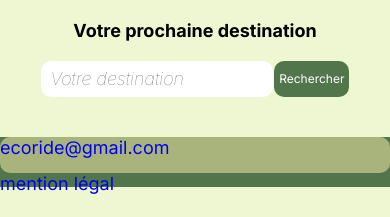
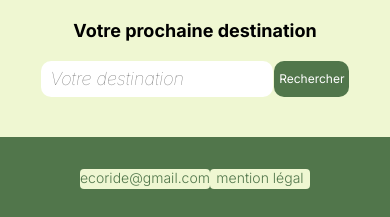
Before and after one commit to Minibrute90/ecoride, a PHP site: page / in a window 390 px wide. Shown: the part 998-1215 px from the top of the page. Before the commit the page ends 1192 px from the top, so only its background shows below. Run offline with PHP 8.4, Linux system fonts and the light colour scheme.

Commit message:
responsive bibliotheque 1903

```diff
--- a/css/style.css
+++ b/css/style.css
@@ -50,8 +50,13 @@ nav a {
     color :#51764B;
 }
 
+nav a:hover{
+    border-bottom: 1px solid #51764B;
+}
+
 nav a.active {
     font-weight: 900;
+    border-bottom: none;
 }
 
 /*style section_accueil*/
@@ -118,15 +123,41 @@ article {
 footer {
     margin-top: 40px;
     width: 100%;
-    height: 50px;
+    height: 80px;
     background-color: #51764B;
 }
 
-.position_email{
-    background-color: #A8B47B;
-    color: black;
-    height: 36px;
+.bt_footer{
+    display: flex;
+    flex-direction: row;
+    justify-content: space-between;
+    margin:32px;
+    margin-right:80px;
+    margin-left:80px;
+    left:0;
+    right:0;
+}
+
+
+.position_email, .position_mention{
+    background-color: #EFF7D2;
+    width: 160px;
+    height: 20px;
+    font-size: 12px;
     border: none;
-    border-radius: 10px;
+    border-radius: 4px;
+}
 
+.position_email a, .position_mention a{
+    font-weight:300;
+    display: flex;
+    flex-direction: row;
+    justify-content: center;
+    font-size: 14px;
+    color:#51764B;
 }
+
+.position_email a:hover, .position_mention a:hover{
+    background-color: #F4F9E2;
+    border-radius: 4px;
+}
--- a/index.php
+++ b/index.php
@@ -61,11 +61,13 @@
     </section>
 
     <footer>
-        <div class="position_email">
-            <a class="email" href="#">ecoride@gmail.com</a>
-        </div>
-        <div class="position_mention">
-            <a class="mention" href="mention_legal.html" target="_blank">mention légal</a>
+        <div class="bt_footer">
+            <div class="position_email">
+                <a class="email" href="#">ecoride@gmail.com</a>
+            </div>
+            <div class="position_mention">
+                <a class="mention" href="mention_legal.html" target="_blank">mention légal</a>
+            </div>
         </div>
     </footer>
 
```
